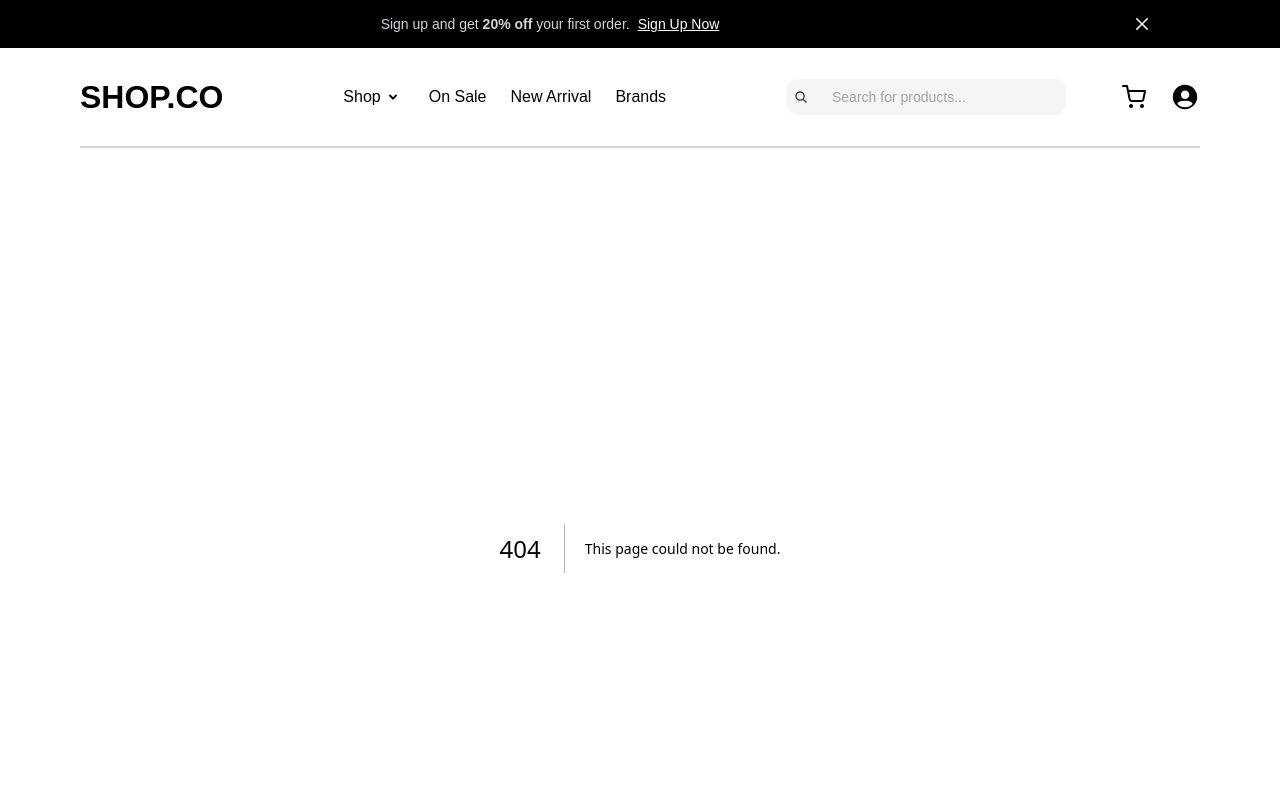
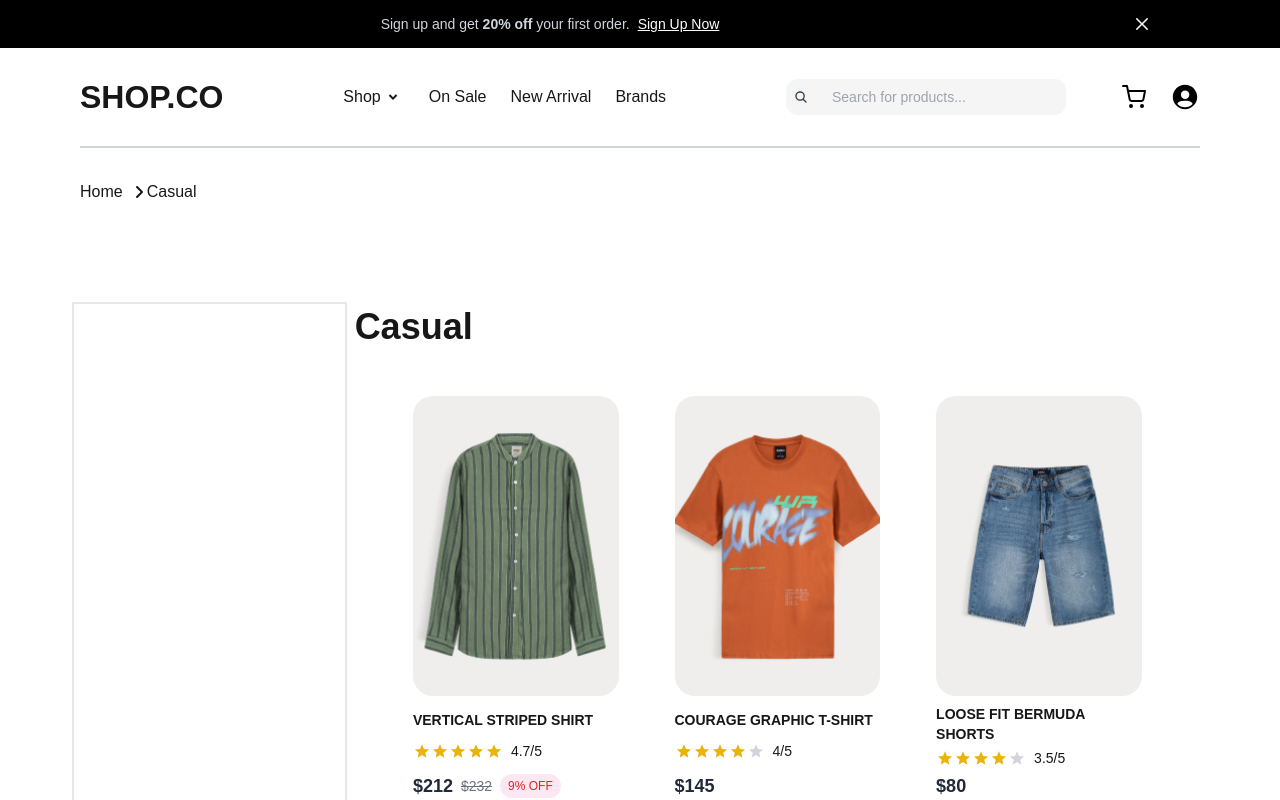
Before and after one commit to Ibrahimsabir/UI-UX-hackathone, a Next.js app: page /categorypage in a window 1280 px wide. Before the commit this address had no page. Shown: the top 800 px of the page. Built offline with nearby package versions, Linux system fonts and the light colour scheme.

Commit message:
category page

```diff
--- /dev/null
+++ b/src/app/categorypage/page.tsx
@@ -0,0 +1,22 @@
+import React from 'react'
+import { CategoryTop } from '../components/categorytop'
+import CasualCard from '../components/casualcard'
+
+
+const CategoryPage = () => {
+  return (
+    <div className="max-w-[1440px] max-h-full flex-grow justify-start items-center">
+    <CategoryTop/>
+    <div className='flex max-w-[90%] max-h-full justify-center items-center mb-48 mt-8 m-auto p-2'>
+        <div className='w-[295px] h-[1120px] border-2 border-gray-200'></div>
+        <div className='w-[925px] h-[1240px] border-b-2 border-gray-200 p-2'>
+          <CasualCard/><br />
+
+
+        </div>
+
+    </div>
+    </div>
+  )
+}
+export default CategoryPage
--- /dev/null
+++ b/src/app/components/casualcard.tsx
@@ -0,0 +1,181 @@
+import React from "react";
+import Image from "next/image";
+import { IoMdStar } from "react-icons/io";
+import { FaArrowLeftLong } from "react-icons/fa6";
+import { FaArrowRightLong } from "react-icons/fa6";
+
+type CasualCardData = {
+  id: number;
+  image: string;
+  title: string;
+  price: string;
+  priceWas: string;
+  rating: number;
+};
+
+const CasualCard = () => {
+  const card: CasualCardData[] = [
+    {
+      id: 1,
+      image: "/topsell1.png",
+      title: "VERTICAL STRIPED SHIRT",
+      price: "$212",
+      priceWas: "$232",
+      rating: 4.7,
+    },
+    {
+      id: 2,
+      image: "/topsell2.png",
+      title: "COURAGE GRAPHIC T-SHIRT",
+      price: "$145",
+      priceWas: "",
+      rating: 4.0,
+    },
+    {
+      id: 3,
+      image: "/topsell3.png",
+      title: "LOOSE FIT BERMUDA SHORTS",
+      price: "$80",
+      priceWas: "",
+      rating: 3.5,
+    },
+    {
+      id: 4,
+      image: "/topsell4.png",
+      title: "FADED SKINNY JEANS",
+      price: "$210",
+      priceWas: "",
+      rating: 4.5,
+    },
+    {
+      id: 5,
+      image: "/maylike1.png",
+      title: "PLAID CHECKERED SHIRT",
+      price: "$190",
+      priceWas: "$250",
+      rating: 4.8,
+    },
+    {
+      id: 6,
+      image: "/maylike2.png",
+      title: "HIGH-WAISTED TROUSERS",
+      price: "$170",
+      priceWas: "",
+      rating: 4.3,
+    },
+    {
+      id: 7,
+      image: "/maylike3.png",
+      title: "LIGHTWEIGHT HOODED JACKET",
+      price: "$230",
+      priceWas: "$280",
+      rating: 4.6,
+    },
+    {
+      id: 8,
+      image: "/newarr3.png",
+      title: "COMFY SLIM-FIT SWEATPANTS",
+      price: "$100",
+      priceWas: "",
+      rating: 4.2,
+    },
+    {
+      id: 9,
+      image: "/image 5.png",
+      title: "DISTRESSED DENIM JACKET",
+      price: "$260",
+      priceWas: "$300",
+      rating: 4.7,
+    },
+  ];
+
+  // Function to calculate the discount percentage
+  const calculateDiscount = (price: string, priceWas: string) => {
+    if (priceWas) {
+      const discount =
+        ((parseFloat(priceWas.replace("$", "")) -
+          parseFloat(price.replace("$", ""))) /
+          parseFloat(priceWas.replace("$", ""))) *
+        100;
+      return Math.round(discount);
+    }
+    return 0;
+  };
+
+  return (
+    <div>
+      {/* Heading */}
+      <div className="text-center mt-12 mb-6">
+        <h1
+          className="font-IntegralCF text-4xl font-extrabold leading-[57.6px] text-start"
+          style={{ textUnderlinePosition: "from-font" }}
+        >
+          Casual
+        </h1>
+      </div>
+
+      {/* Card Section */}
+      <div className="w-[90%] border-b-2 border-gray-200 grid grid-cols-3 gap-6 m-auto">
+        {card.map((item) => (
+          <div
+            key={item.id}
+            className="bg-white rounded-lg p-4 hover:shadow-lg transition-shadow flex flex-col justify-between"
+          >
+            <div className="relative w-full h-[300px] rounded-[20px] overflow-hidden">
+              <Image
+                src={item.image}
+                alt={item.title}
+                layout="fill"
+                objectFit="cover"
+                className="rounded-md"
+              />
+            </div>
+            <h2 className="text-sm font-semibold mt-2">{item.title}</h2>
+            <div className="flex items-center gap-2 mt-1">
+              <div className="flex text-yellow-500">
+                {Array.from({ length: 5 }).map((_, index) => (
+                  <IoMdStar
+                    key={index}
+                    className={`${
+                      index < Math.round(item.rating)
+                        ? "text-yellow-500"
+                        : "text-gray-300"
+                    } text-lg`}
+                  />
+                ))}
+              </div>
+              <span className="text-sm">{item.rating}/5</span>
+            </div>
+            <div className="mt-1 flex items-center gap-2">
+              <span className="text-lg font-bold text-gray-800">
+                {item.price}
+              </span>
+              {item.priceWas && (
+                <>
+                  <span className="text-sm line-through text-gray-500">
+                    {item.priceWas}
+                  </span>
+                  <button className="bg-pink-100 text-red-600 text-xs py-1 px-2 rounded-full">
+                    {calculateDiscount(item.price, item.priceWas)}% OFF
+                  </button>
+                </>
+              )}
+            </div>
+          </div>
+        ))}
+      </div>
+
+      {/* View All Button */}
+      <div className="col-span-full flex justify-between items-center px-12 mt-8 mb-12">
+        <button className="flex gap-4 justify-between items-center text-lg font-Satoshi font-medium text-black px-16 py-2 border-2 border-gray-200 rounded-xl">
+        <FaArrowLeftLong/>Previous
+        </button>
+        <button className="flex gap-4 justify-between items-center text-lg font-Satoshi font-medium text-black px-16 py-2 border-2 border-gray-200 rounded-xl">
+          Next<FaArrowRightLong/>
+        </button>
+      </div>
+    </div>
+  );
+};
+
+export default CasualCard;
--- /dev/null
+++ b/src/app/components/categorytop.tsx
@@ -0,0 +1,29 @@
+import React from 'react'
+import { DropdownButton } from './dropdown/dropdown'
+import { FaAngleRight } from "react-icons/fa6";
+
+
+export const CategoryTop = () => {
+  return (
+    <div className='font-Satoshi w-[90%] h-[22px] justify-start ml-20 mt-8'>
+        <div className='max-w-[1440px] h-[] flex justify-start items-center m-auto'>
+       <DropdownButton textSize={11}textColor="#403c3b" textContent="Home" icon={(<FaAngleRight/>)}/>
+       <DropdownButton textSize={11}textColor="#403c3b" textContent="Casual" />
+
+       </div>
+       <div className='flex justify-between items-center m-auto'>
+        <div className='w-1/2 flex flex-col'>
+       <div>
+        {/* <Image */}
+       </div>
+
+
+
+
+
+        </div>
+        <div></div>
+       </div>
+    </div>
+  )
+}
--- a/src/app/components/hero/hero.tsx
+++ b/src/app/components/hero/hero.tsx
@@ -46,17 +46,28 @@ export const Hero = () => {
         </div>
       </div>
 
-
       {/* Image Section */}
       <div className="lg:w-1/2 w-full h-full relative">
-        {/* Vector Image Positioned Above */}
-        <div className="absolute top-64 sm:top-20 left-6 sm:left-16 lg:top-16 lg:left-12 z-10">
+        {/* Left-Center Vector */}
+        <div className="absolute left-[60px] top-[260px] transform -translate-y-1/2 z-10">
           <Image
-            src="/Vector (3).png" // Vector image
-            alt="Vector Image"
+            src="/Vector (3).png"
+            alt="Vector Image Left-Center"
             layout="intrinsic"
             width={40}
             height={40}
+            className="object-contain"
+          />
+        </div>
+
+        {/* Right-Top Vector */}
+        <div className="absolute right-8 top-10 z-10">
+          <Image
+            src="/Vector (3).png"
+            alt="Vector Image Right-Top"
+            layout="intrinsic"
+            width={80}
+            height={80}
             className="object-contain"
           />
         </div>
@@ -67,14 +78,11 @@ export const Hero = () => {
             src="/for-mobile.png"
             alt="Hero Image"
             layout="fill"
-            objectFit="contain" // Keeps the image responsive
+            objectFit="contain"
             className="object-center"
           />
         </div>
       </div>
-
-      {/* Mobile-Only Frames */}
-
     </div>
   );
 };
--- a/src/app/components/productdetail/productreviews.tsx
+++ b/src/app/components/productdetail/productreviews.tsx
@@ -1,5 +1,7 @@
 import Card from "../card/card";
-import { GoDotFill } from "react-icons/go";
+import { AiOutlineSliders } from "react-icons/ai";
+import { IoChevronDownSharp } from "react-icons/io5";
+
 
 
 
@@ -56,11 +58,11 @@ export default function Customer() {
 
         </div>
         <div className="flex w-1/3 justify-end items-center gap-2 my-auto">
-          <GoDotFill className="w-[24px] h-[24px] text-2xl text-gray-700" />
-          <GoDotFill className="w-[24px] h-[24px] text-2xl text-gray-400" />
-          <GoDotFill className="w-[24px] h-[24px] text-2xl text-gray-400" />
+          <AiOutlineSliders className="text-xl w-[40px] h-[40px] text-black bg-gray-100 p-2 rounded-full"/>
+          <button className="text-lg text-center flex items-center justify-between text-black bg-gray-100 px-6 py-2 gap-2 rounded-full">Latest<IoChevronDownSharp /></button>
+          <button className="text-lg text-center  text-gray-100 bg-black px-6 py-2 gap-2 rounded-full">Write a review</button>
 
-        </div>
+          </div>
       </div>
 
       {/* Dynamic Cards */}
```
Lines whose indentation alone changed are shown as unchanged.
